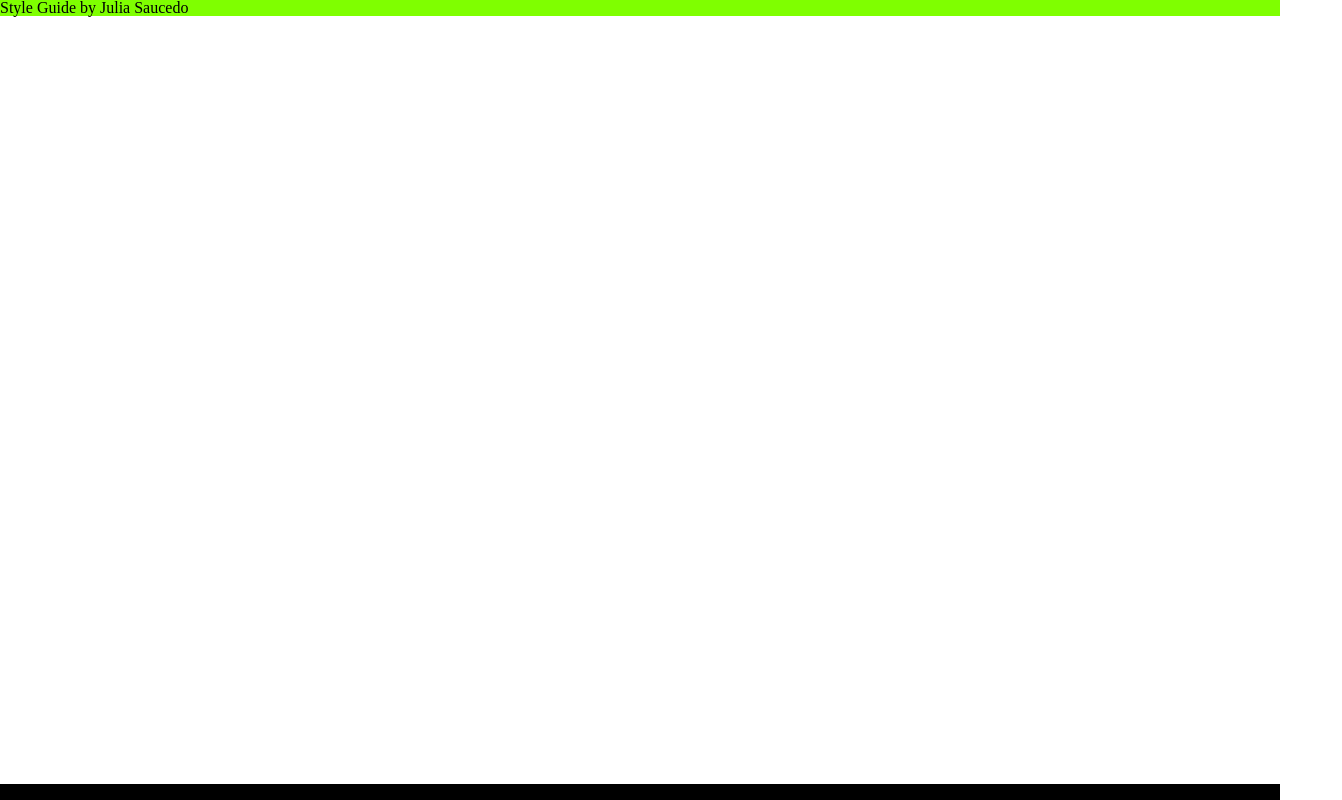
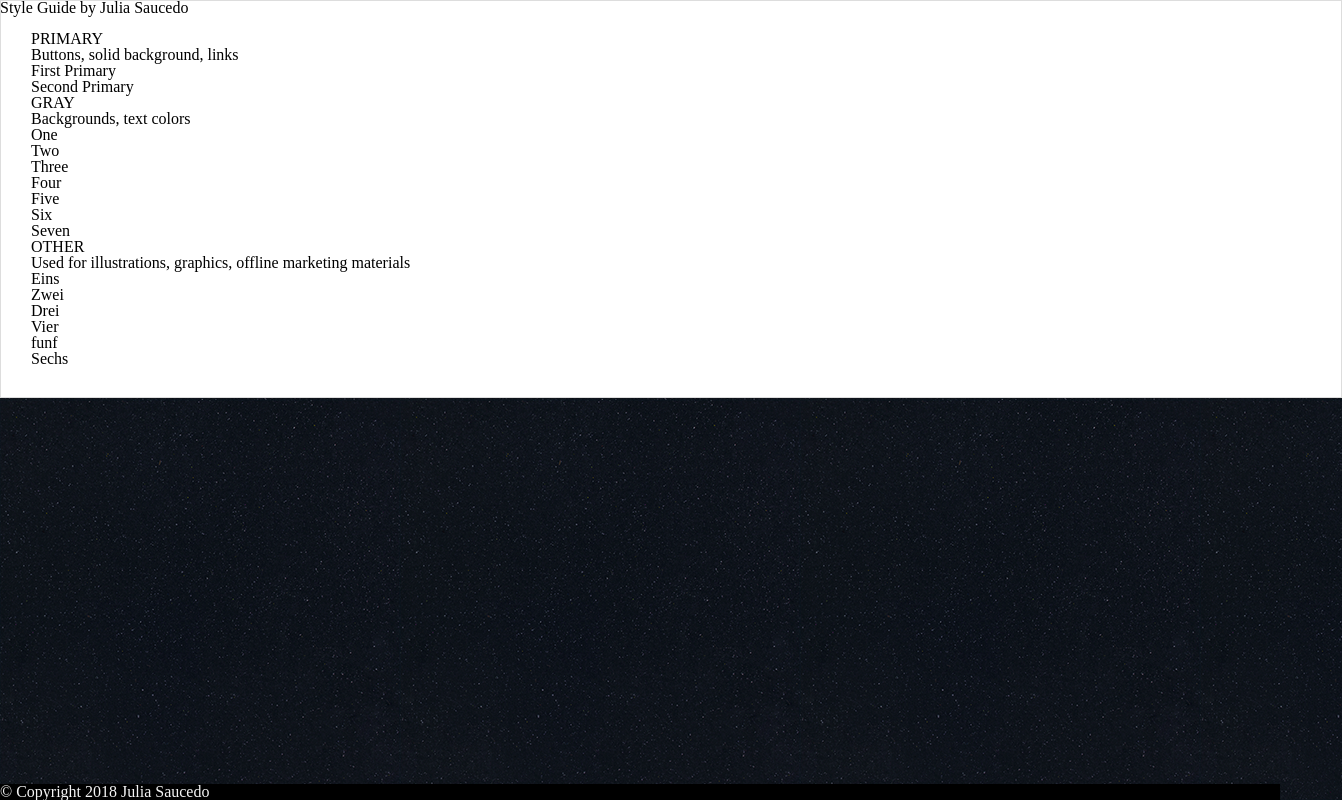
Before and after one commit to JPSauSara/MyStyleGuide, a plain HTML site: page index.html in a window 1280 px wide. Shown: the whole page, 1342 px wide, since content can reach past the window. Drawn offline with Linux system fonts and the light colour scheme.

Commit message:
Add initial content layout

```diff
--- a/assets/css/style.css
+++ b/assets/css/style.css
@@ -1,14 +1,28 @@
-.main-container{
-    background-color: aqua;
+body {
+    background: url("../images/ep_naturalblack.png");
 }
 
 header {
-    background-color: chartreuse;
+    position: absolute;
+    top: 0;
+    width:100%;
+    /* background-color: chartreuse; */
 }
 
 footer {
     position: absolute;
     bottom: 0;
     width: 100%;
-    background-color: black
+    background-color: black;
+    color: whitesmoke;
 }
+
+.main-container {
+	/* background: url("../images/ep_naturalblack.png"); */
+	padding: 30px;
+    width: 100%;
+    height: 100%;
+	float: left;
+	border: 1px solid #dddddd;
+    background-color: #ffffff;
+}
--- a/index.html
+++ b/index.html
@@ -16,7 +16,33 @@
         </h1>
     </header>
     <div class="main-container">
-
+        <section>
+            <h2>PRIMARY</h2>
+            <h3>Buttons, solid background, links</h3>
+            <p>First Primary</p>
+            <p>Second Primary</p>
+        </section>
+        <section>
+            <h2>GRAY</h2>
+            <h3>Backgrounds, text colors</h3>
+            <p>One</p>
+            <p>Two</p>
+            <p>Three</p>
+            <p>Four</p>
+            <p>Five</p>
+            <p>Six</p>
+            <p>Seven</p>
+        </section>
+        <section>
+            <h2>OTHER</h2>
+            <h3>Used for illustrations, graphics, offline marketing materials</h3>
+            <p>Eins</p>
+            <p>Zwei</p>
+            <p>Drei</p>
+            <p>Vier</p>
+            <p>funf</p>
+            <p>Sechs</p>
+        </section>
     </div>
 
     <footer class="container-fluid">
```
Also changed, not shown: assets/images/ep_naturalblack.png (added).
